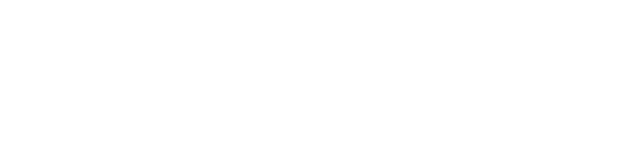
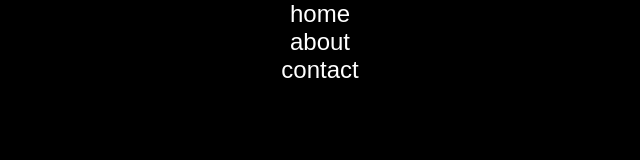
Before and after one commit to alan-reyes/Alan-Reyes.github.io, a plain HTML site: page projects.html in a window 1280 px wide. Shown: the whole page, without its empty margins (320-960 px from the left). Drawn offline with Linux system fonts and the light colour scheme.

Commit message:
add: structure and projects.html

```diff
--- /dev/null
+++ b/css/projects-style.css
@@ -0,0 +1,11 @@
+html {
+    background-color: #000;
+    color: #fff;
+    font-family: 'Chakra Petch', sans-serif;
+    font-size: 1.5em;
+}
+* {
+    text-align: center;
+    margin: 0;
+    padding: 0;
+}
--- a/projects.html
+++ b/projects.html
@@ -0,0 +1,25 @@
+<!DOCTYPE html>
+<html lang="en">
+<head>
+    <meta charset="UTF-8">
+    <meta http-equiv="X-UA-Compatible" content="IE=edge">
+    <meta name="viewport" content="width=device-width, initial-scale=1.0">
+    <link rel="stylesheet" href="css/projects-style.css">
+    <title>Alan Reyes</title>
+</head>
+<body>
+    <nav class="bar-nav">
+        <ul>
+            <li>
+                <a>home</a>
+            </li>
+            <li>
+                <a>about</a>
+            </li>
+            <li>
+                <a>contact</a>
+            </li>
+        </ul>
+    </nav>
+</body>
+</html>
```
Also changed, not shown: about.html (+12 -0 lines), index.html (+2 -2 lines).
